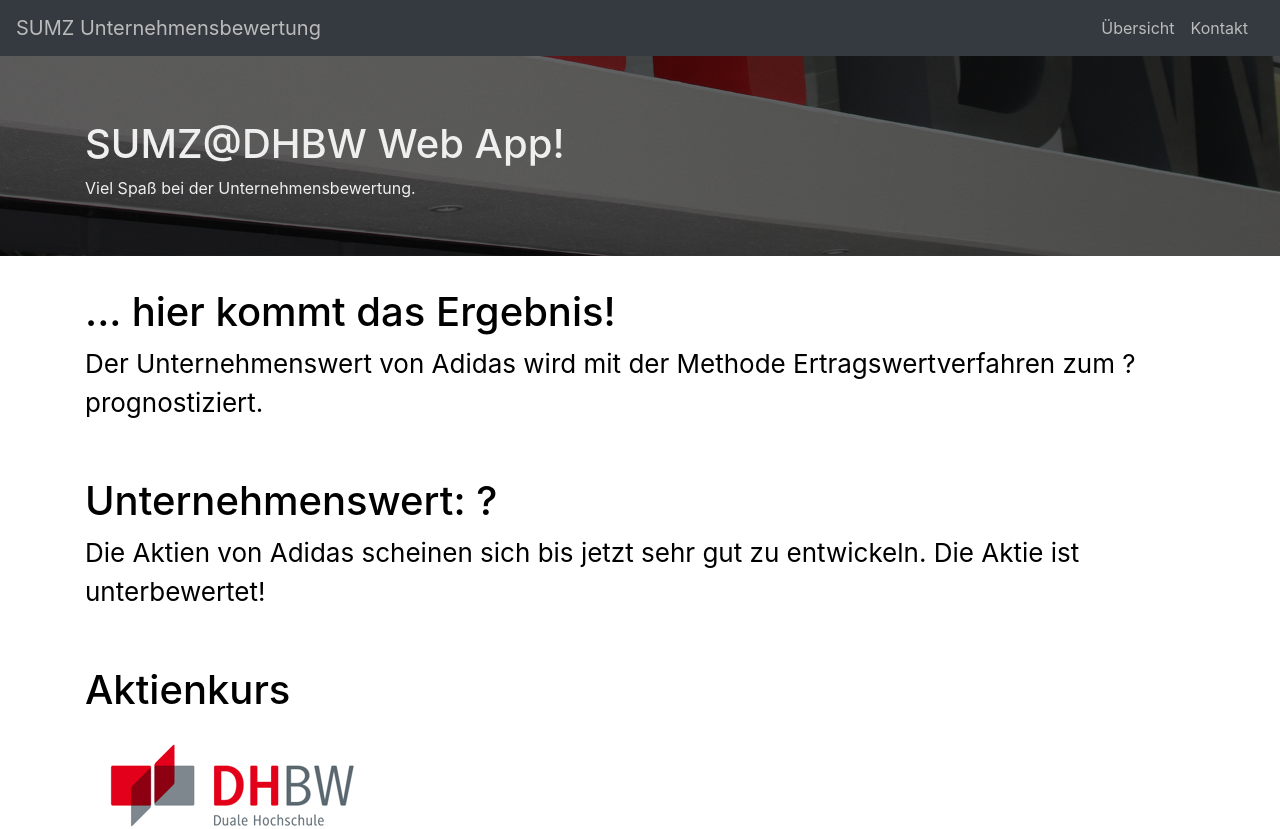
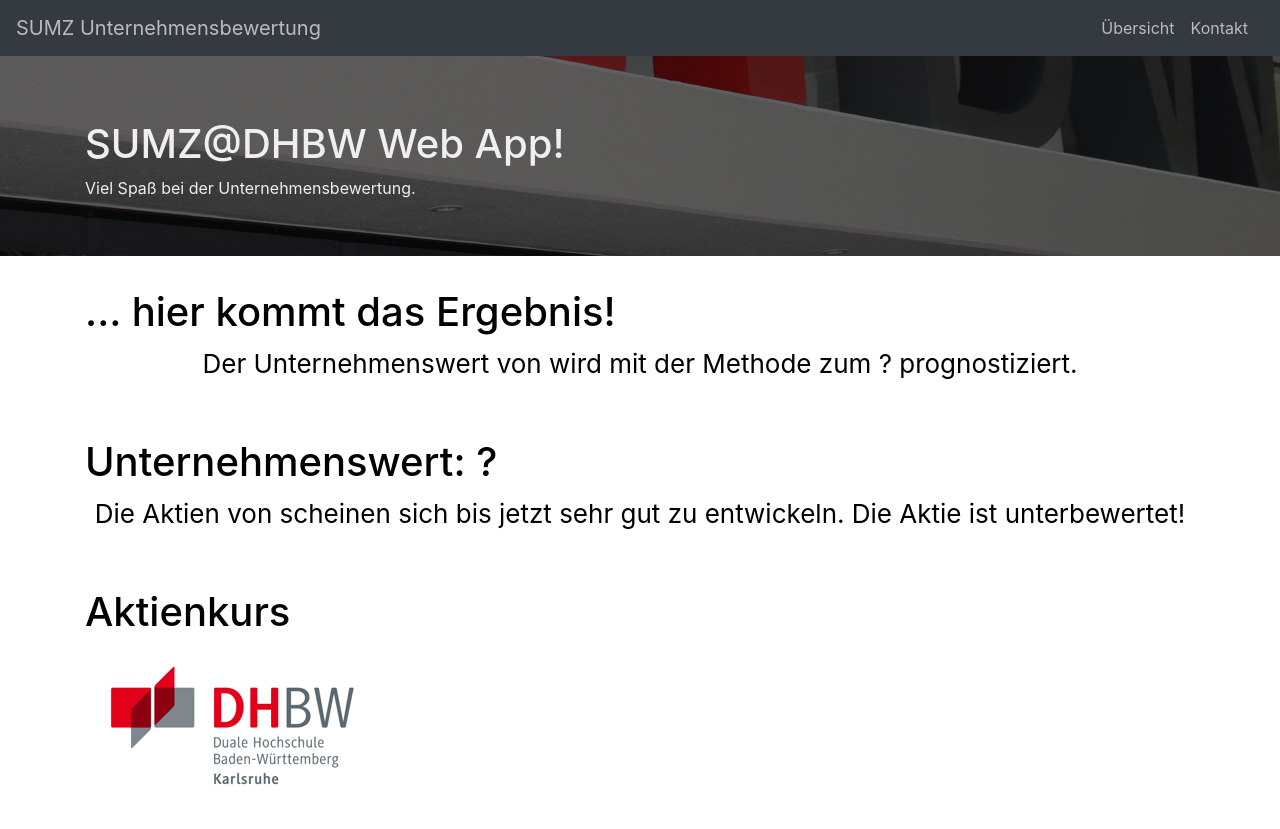
Before and after one commit to UnderTheCraft/sumz-webapp, a React (Create React App) app: page /result in a window 1280 px wide. Shown: the top 829 px of the page. Built offline with nearby package versions, Linux system fonts and the light colour scheme.

Commit message:
Variablen Unternehmen und Methode auf Result Seite

```diff
--- a/src/Result.js
+++ b/src/Result.js
@@ -22,8 +22,8 @@
     constructor(props) {
         super(props);
 
-        this.unternehmen = "Adidas";
-        this.methode = "Ertragswertverfahren";
+        this.unternehmen = sessionStorage.getItem('unternehmen');
+        this.methode =  sessionStorage.getItem('methode')
         this.ergebnis = "?";
         this.entwicklung = "sehr gut";
         this.unternehmenswert = "?";
--- a/src/Selection.js
+++ b/src/Selection.js
@@ -115,6 +115,8 @@
         if (this.disableButton) {
             e.preventDefault()
         }
+        sessionStorage.setItem('unternehmen', this.state.dropDownValue);
+        sessionStorage.setItem('methode', e.currentTarget.textContent);
     }
 
     searchDropdownItem() {
```
